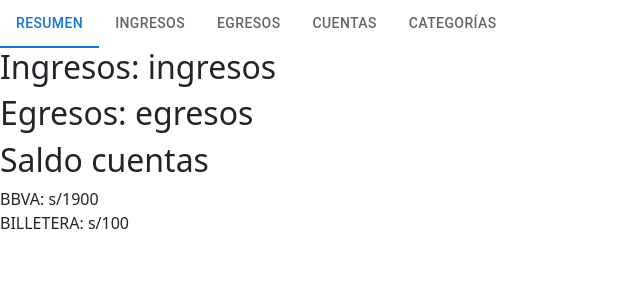
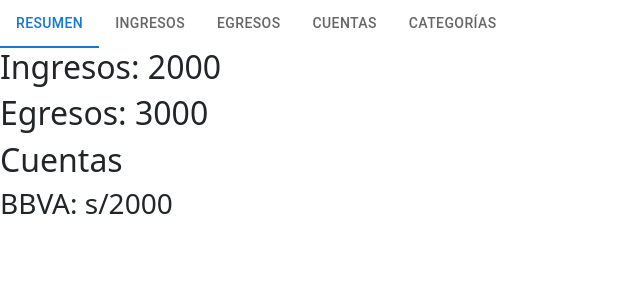
Before and after one commit to CesarCr300/integrador-1, a React (Vite) app: page /home in a window 1280 px wide. Shown: the top 300 px of the page, without its empty margins (0-640 px from the left). Built offline with nearby package versions, Linux system fonts and the light colour scheme.

Commit message:
general information implemented in HomeTabGeneral

```diff
--- /dev/null
+++ b/src/pages/Home/application/home_general.application.ts
@@ -0,0 +1,10 @@
+import { IGeneralInformation } from "@/models/general_information.model";
+import { generalService } from "@/services/general.service";
+
+export const getGeneralInformation = async (userId: number, setInformation: React.Dispatch<React.SetStateAction<IGeneralInformation | null>>) => {
+    const generalInformation = await generalService.get(userId);
+    if (generalInformation === null) {
+        return;
+    }
+    setInformation(generalInformation);
+}
--- a/src/pages/Home/components/General/HomeTabGeneral.component.tsx
+++ b/src/pages/Home/components/General/HomeTabGeneral.component.tsx
@@ -1,15 +1,27 @@
+import { IGeneralInformation } from "@/models/general_information.model"
+import { useEffect, useState } from "react"
+import { getGeneralInformation } from "../../application/home_general.application";
+
 export const HomeTabGeneral = () => {
+  const [information, setInformation] = useState<IGeneralInformation | null>(null);
+  const userId = 1;
+  useEffect(() => {
+    getGeneralInformation(userId, setInformation);
+  }, [])
   return (
     <div>
       <section>
-        <h2>Ingresos: ingresos</h2>
-        <h2>Egresos: egresos</h2>
+        <h2>Ingresos: {information?.incomesAmount}</h2>
+        <h2>Egresos: {information?.expensesAmount}</h2>
       </section>
       <section>
-        <h2>Saldo cuentas</h2>
+        <h2>Cuentas</h2>
         <section>
-          <article>BBVA: s/1900</article>
-          <article>BILLETERA: s/100</article>
+          {information?.accounts.map((account, counter) => {
+            return <article key={counter}>
+              <h3>{account.name}: s/{account.amount}</h3>
+            </article>
+          })}
         </section>
       </section>
     </div>
```
